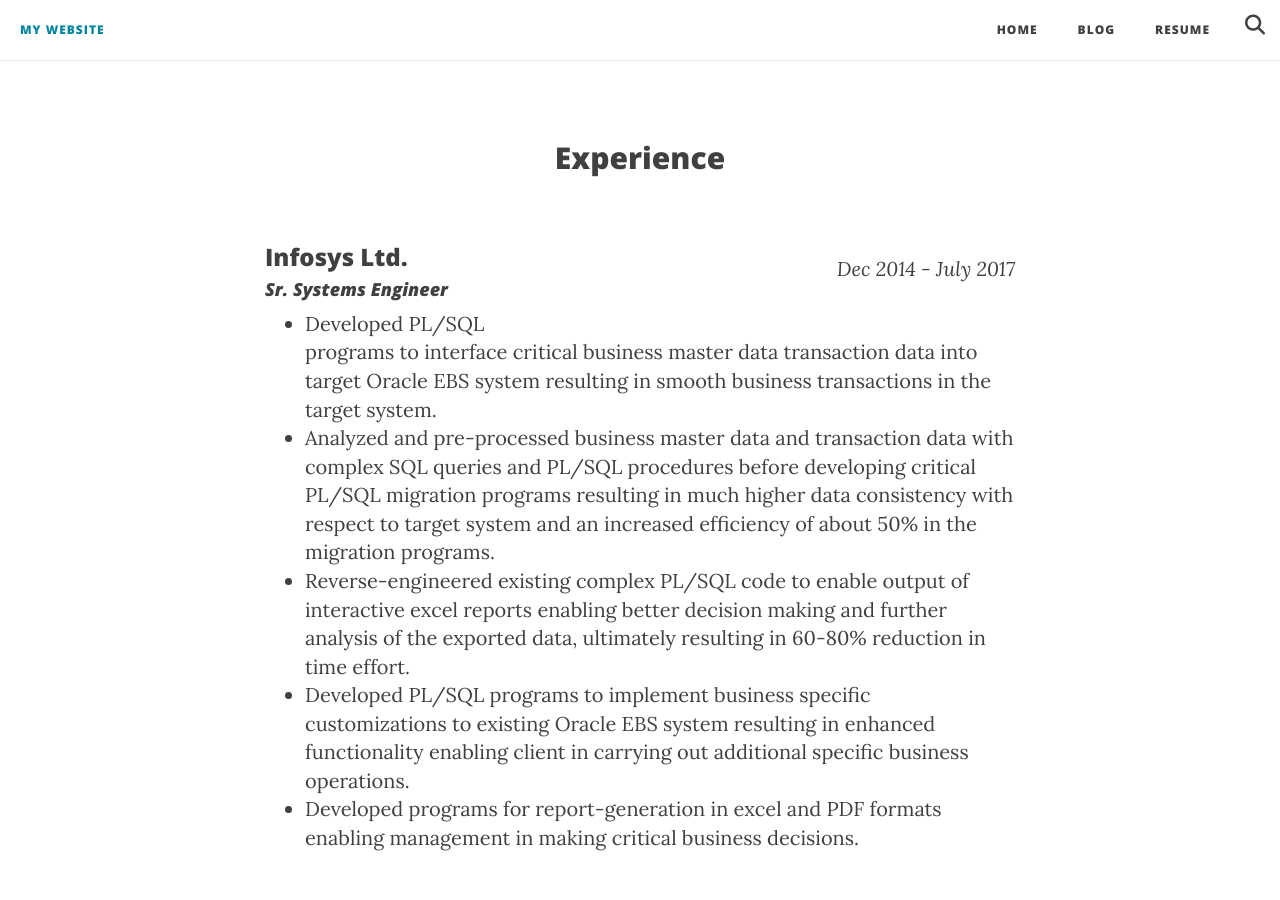
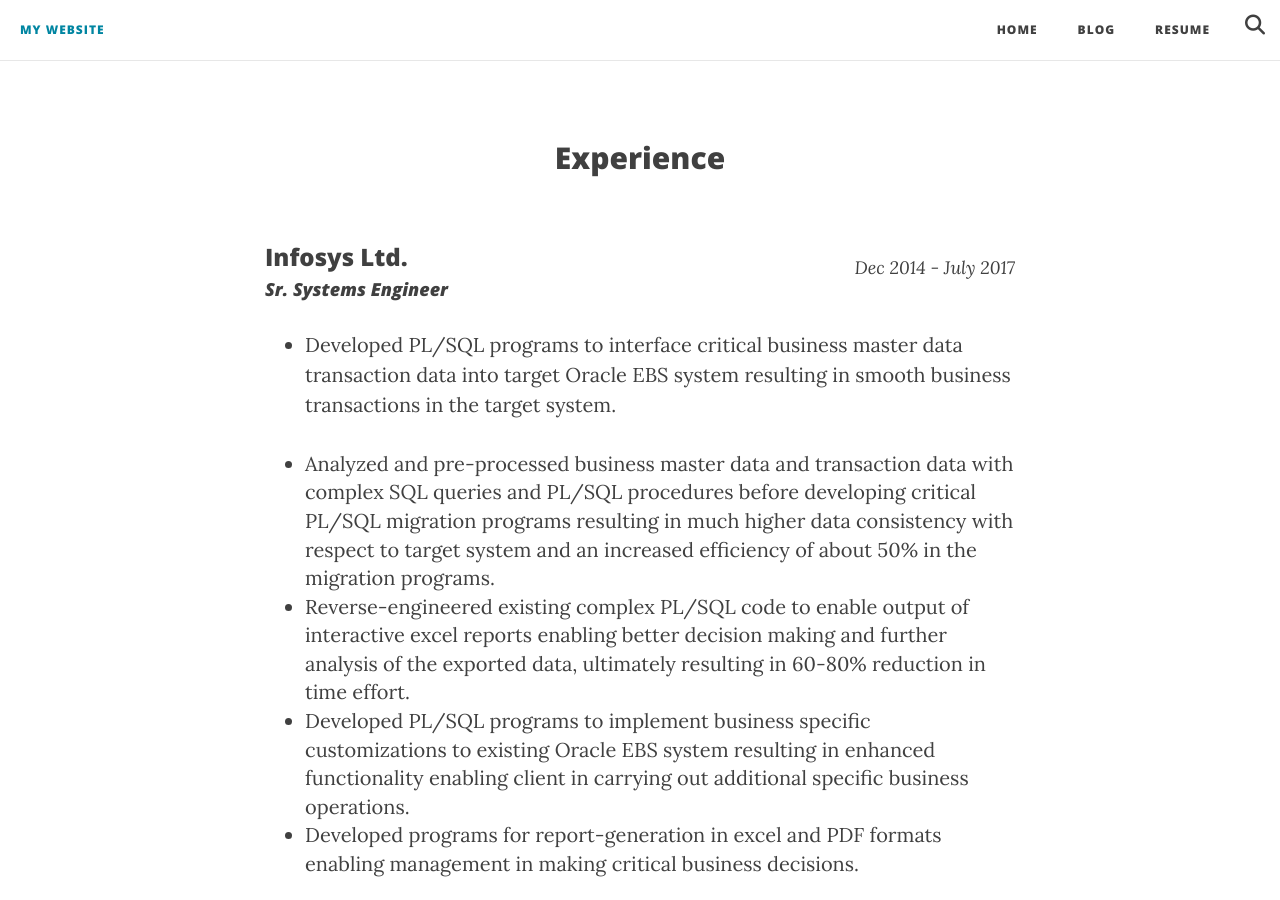
Before and after one commit to PrashantShivajiBhapkar/PrashantShivajiBBhapkar.github.io, a Jekyll site: the page built from index.html, in a window 1280 px wide and 900 px high, scrolled down 1010 px. Built offline with Jekyll 4.4.1, drawn with Linux system fonts in a browser that asks for light colours; nearby versions of some CDN libraries; library files that are not in the unit come from our copies.

Commit message:
edited home page content

```diff
--- a/index.html
+++ b/index.html
@@ -40,15 +40,15 @@
             <div>
 				<div>
 					<h3 style="float: left; width: 34%; text-align: left;">Infosys Ltd.</h3>
-					<p style="float: right; width: 66%; text-align: right; font-size:20px;"><i>Dec 2014 - July 2017</i></p>
+					<p style="float: right; width: 66%; text-align: right; font-size:18px;"><i>Dec 2014 - July 2017</i></p>
 				</div>
 
 				<h4><i>Sr. Systems Engineer</i></h4>
                 <ul>
-                    <li>
+                    <li><p>
                         Developed PL/SQL programs to interface critical business master data
-transaction data into target Oracle EBS system resulting in smooth business
-transactions in the target system.
+     					transaction data into target Oracle EBS system resulting in smooth business
+     					transactions in the target system.</p>
                     </li>
                     <li>
                         Analyzed and pre-processed business master data and transaction data with
```
